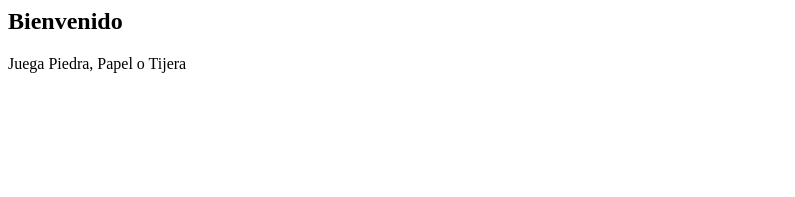
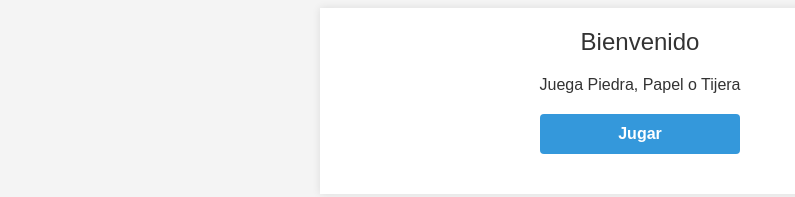
Before and after one commit to andresrokp/programacion-basica, a plain HTML site: page Akap/index.html in a window 1280 px wide. Shown: the whole page, without its empty margins (0-795 px from the left). Drawn offline with Linux system fonts and the light colour scheme.

Commit message:
Creating a min index to link both pages

```diff
--- a/Akap/index.html
+++ b/Akap/index.html
@@ -2,11 +2,64 @@
 	<head>
 		<meta charset="utf-8"/>
 		<title>PPT</title>
+		<style>
+			/* Add some styling for the body element */
+			body {
+			  font-family: Arial, sans-serif;
+			  background-color: #f4f4f4;
+			  color: #333333;
+			  text-align: center;
+			}
+
+			/* Add some styling for the section element */
+			section {
+			  max-width: 600px;
+			  margin: auto;
+			  padding: 20px;
+			  background-color: #ffffff;
+			  box-shadow: 0 0 8px rgba(0, 0, 0, 0.1);
+			}
+
+			/* Add some styling for the h1 element */
+			h1 {
+			  font-size: 24px;
+			  font-weight: normal;
+			  margin: 0;
+			}
+
+			/* Add some styling for the p element */
+			p {
+			  font-size: 16px;
+			  margin: 20px 0;
+			}
+
+			/* Add some styling for the button element */
+			button {
+			  display: block;
+			  width: 200px;
+			  height: 40px;
+			  margin: 20px auto;
+			  padding: 0;
+			  border: 0;
+			  border-radius: 4px;
+			  background-color: #3498db;
+			  color: #ffffff;
+			  font-size: 16px;
+			  font-weight: bold;
+			  cursor: pointer;
+			}
+
+			/* Add some hover styling for the button element */
+			button:hover {
+			  background-color: #2980b9;
+			}
+		  </style>
 	</head>
 	<body>
 		<section>
 			<h1>Bienvenido</h1>
 			<p>Juega Piedra, Papel o Tijera</p>
+			<button onclick="main()">Jugar</button>
 		</section>
 	</body>
 	<script src="js/app.js" defer></script>
--- a/GPT/appGPT.js
+++ b/GPT/appGPT.js
@@ -91,5 +91,7 @@ function testPlayRound() {
     }
 }
 
-const game = new RockPaperScissorsGame();
-game.playGame();
+function run(){
+    const game = new RockPaperScissorsGame();
+    game.playGame();
+}
```
Also changed, not shown: GPT/indexGPT.html (+53 -0 lines), index.html (added, +51 -0 lines).
